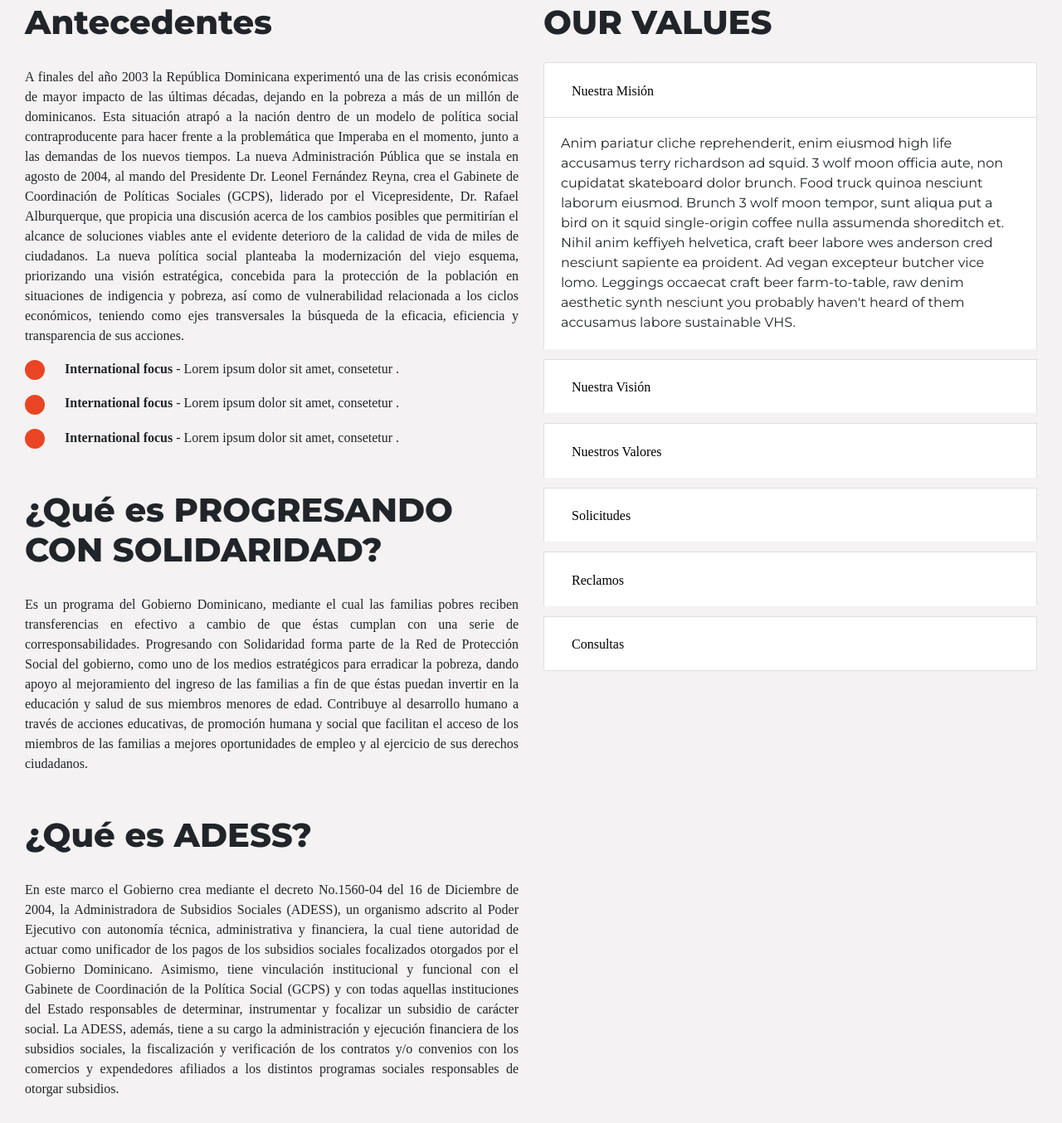
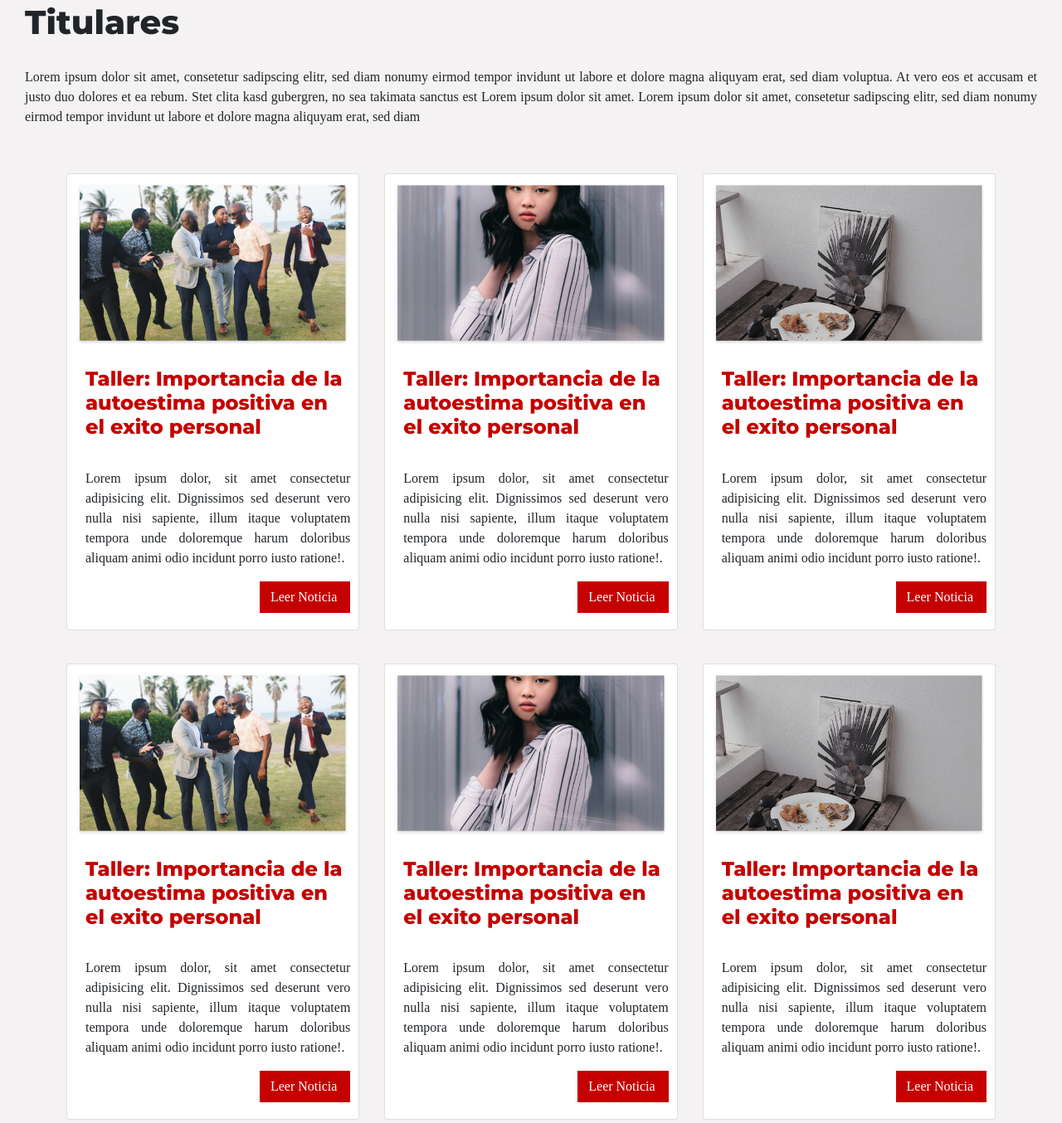
Before and after one commit to josuerosario07/punto-solidario, a plain HTML site: page noticias.html in a window 1280 px wide. Shown: the part 771-2125 px from the top of the page at 83% size. Drawn offline with Linux system fonts and the light colour scheme; a web font is replaced by a local one.

Commit message:
justify text cinthia

```diff
--- a/noticias.html
+++ b/noticias.html
@@ -55,7 +55,7 @@
                   <li class="nav-item ">
                      <a class="nav-link" href="index.html"><i class="fas fa-home"></i> INICIO <span class="sr-only">(current)</span></a>
                   </li>
-                  <li class="nav-item active">
+                  <li class="nav-item">
                      <a class="nav-link" href="nosotros.html"><i class="fas fa-users"></i> SOBRE NOSOTROS</a>
                   </li>
                   <li class="nav-item dropdown">
@@ -70,7 +70,7 @@
                         <a class="dropdown-item" href="#">SERVICIO EN LINEA</a>
                      </div>
                   </li>
-                  <li class="nav-item">
+                  <li class="nav-item active">
                      <a class="nav-link" href="noticias.html"><i class="far fa-newspaper"></i>  NOTICIAS</a>
                   </li>
                   <li class="nav-item dropdown">
@@ -90,133 +90,139 @@
       <!-- banner -->
       <section class="banner-preguntas">
          <div class="jumbotron">
-            <h1 class="display-4">
-               Acerca de <br>Nosotros
+            <h1 class="display-4">Nuestras
+               <br>Noticias
             </h1>
             <p class="lead">This is a simple hero unit, a simple jumbotron-style component for calling extra attention to featured content or information.</p>
             <a class="btn btn-primary btn-lg" href="#" role="button">Volver al Inicio</a>
          </div>
       </section>
       <!--values punto solidario  -->
-      <section class="values" id="values">
+      <section class="values values-preguntas titulares" id="values">
          <div class="container">
             <div class="row">
-               <div class="col-sm-12 col-md-12 col-lg-6">
+               <div class="col-sm-12 col-md-12">
                   <h3>
-                     Antecedentes
+                     Titulares
                   </h3>
-                  <p class="current">A finales del año 2003 la República Dominicana experimentó una de las crisis económicas de mayor impacto de las últimas décadas, dejando en la pobreza a más de un millón de dominicanos. Esta situación atrapó a la nación dentro de un modelo de política social contraproducente para hacer frente a la problemática que Imperaba en el momento, junto a las demandas de los nuevos tiempos. La nueva Administración Pública que se instala en agosto de 2004, al mando del Presidente Dr. Leonel Fernández Reyna, crea el Gabinete de Coordinación de Políticas Sociales (GCPS), liderado por el Vicepresidente, Dr. Rafael Alburquerque, que propicia una discusión acerca de los cambios posibles que permitirían el alcance de soluciones viables ante el evidente deterioro de la calidad de vida de miles de ciudadanos. La nueva política social planteaba la modernización del viejo esquema, priorizando una visión estratégica, concebida para la protección de la población en situaciones de indigencia y pobreza, así como de vulnerabilidad relacionada a los ciclos económicos, teniendo como ejes transversales la búsqueda de la eficacia, eficiencia y transparencia de sus acciones.</p>
-                  <p class="sub-info"><img src="assets/img/Ellipse.svg" alt=""> <span class="negrita">International focus</span> - Lorem ipsum dolor sit amet, consetetur .</p>
-                  <p class="sub-info"><img src="assets/img/Ellipse.svg" alt=""> <span class="negrita">International focus</span> - Lorem ipsum dolor sit amet, consetetur .</p>
-                  <p class="sub-info"><img src="assets/img/Ellipse.svg" alt=""> <span class="negrita">International focus</span> - Lorem ipsum dolor sit amet, consetetur .</p>
-                  <h3>
-                     ¿Qué es PROGRESANDO CON SOLIDARIDAD?
-                  </h3>
-                  <p class="current">Es un programa del Gobierno Dominicano, mediante el cual las familias pobres reciben transferencias en efectivo a cambio de que éstas cumplan con una serie de corresponsabilidades. Progresando con Solidaridad forma parte de la Red de Protección Social del gobierno, como uno de los medios estratégicos para erradicar la pobreza, dando apoyo al mejoramiento del ingreso de las familias a fin de que éstas puedan invertir en la educación y salud de sus miembros menores de edad. Contribuye al desarrollo humano a través de acciones educativas, de promoción humana y social que facilitan el acceso de los miembros de las familias a mejores oportunidades de empleo y al ejercicio de sus derechos ciudadanos.</p>
-                  <h3>
-                     ¿Qué es ADESS?
-                  </h3>
-                  <p class="current">En este marco el Gobierno crea mediante el decreto No.1560-04 del 16 de Diciembre de 2004, la Administradora de Subsidios Sociales (ADESS), un organismo adscrito al Poder Ejecutivo con autonomía técnica, administrativa y financiera, la cual tiene autoridad de actuar como unificador de los pagos de los subsidios sociales focalizados otorgados por el Gobierno Dominicano. Asimismo, tiene vinculación institucional y funcional con el Gabinete de Coordinación de la Política Social (GCPS) y con todas aquellas instituciones del Estado responsables de determinar, instrumentar y focalizar un subsidio de carácter social. La ADESS, además, tiene a su cargo la administración y ejecución financiera de los subsidios sociales, la fiscalización y verificación de los contratos y/o convenios con los comercios y expendedores afiliados a los distintos programas sociales responsables de otorgar subsidios.</p>
-                  <h3>
-                     ¿Qué es el SIUBEN?
-                  </h3>
-                  <p class="current">El Sistema Único de Beneficiarios (SIUBEN) es una institución del Gobierno Dominicano, adscrita al Gabinete de Coordinación de Políticas Sociales que funciona bajo la responsabilidad directa del Vicepresidente de la República, en su condición de Coordinador. El SIUBEN fue creado por disposición del Poder Ejecutivo mediante el decreto número 1073-04 del 31 de agosto del 2004. Es el principal instrumento de focalización de la política social utilizado por los programas sociales para hacer la selección de los hogares y/o personas beneficiarias de las acciones que ejecutan. Esta entidad es la responsable de crear y administrar la base de datos de hogares pobres de todo el país y el padrón de hogares elegibles a fin de asegurar su acceso a los beneficios que ofrecen distintos programas sociales y/o al otorgamiento de los subsidios monetarios que entrega el Gobierno. La principal función del Sistema Único de Beneficiarios (SIUBEN) es identificar, caracterizar, registrar y priorizar las familias en condición de pobreza que habitan en zonas geográficas identificadas en el Mapa de la Pobreza, y en zonas fuera del mismo, que resulten de interés para los fines de las políticas públicas.</p>
-               </div>
-               <div class="col-sm-12 col-md-12 col-lg-6">
-                  <h3>
-                     OUR VALUES
-                  </h3>
-                  <div class="accordion" id="accordionExample">
-                     <div class="card">
-                        <div class="card-header" id="headingOne">
-                           <h2 class="mb-0">
-                              <button class="btn btn-link" type="button" data-toggle="collapse" data-target="#collapseOne" aria-expanded="true" aria-controls="collapseOne">
-                              Nuestra Misión
-                              </button>
-                           </h2>
-                        </div>
-                        <div id="collapseOne" class="collapse show" aria-labelledby="headingOne" data-parent="#accordionExample">
-                           <div class="card-body">
-                              Anim pariatur cliche reprehenderit, enim eiusmod high life accusamus terry richardson ad squid. 3 wolf moon officia aute, non cupidatat skateboard dolor brunch. Food truck quinoa nesciunt laborum eiusmod. Brunch 3 wolf moon tempor, sunt aliqua put a bird on it squid single-origin coffee nulla assumenda shoreditch et. Nihil anim keffiyeh helvetica, craft beer labore wes anderson cred nesciunt sapiente ea proident. Ad vegan excepteur butcher vice lomo. Leggings occaecat craft beer farm-to-table, raw denim aesthetic synth nesciunt you probably haven't heard of them accusamus labore sustainable VHS.
+                  <p class="current">Lorem ipsum dolor sit amet, consetetur sadipscing elitr, sed diam nonumy eirmod tempor invidunt ut labore et dolore magna aliquyam erat, sed diam voluptua. At vero eos et accusam et justo duo dolores et ea rebum. Stet clita kasd gubergren, no sea takimata sanctus est Lorem ipsum dolor sit amet. Lorem ipsum dolor sit amet, consetetur sadipscing elitr, sed diam nonumy eirmod tempor invidunt ut labore et dolore magna aliquyam erat, sed diam</p>
                </div>
             </div>
          </div>
+      </section>
+      <section class="news news-container">
+         <div class="container">
+            <div class="row">
+               <div class="col-sm-12 col-md-6 col-lg-4">
                   <div class="card">
-                        <div class="card-header" id="headingTwo">
-                           <h2 class="mb-0">
-                              <button class="btn btn-link collapsed" type="button" data-toggle="collapse" data-target="#collapseTwo" aria-expanded="false" aria-controls="collapseTwo">
-                              Nuestra Visión
-                              </button>
-                           </h2>
-                        </div>
-                        <div id="collapseTwo" class="collapse" aria-labelledby="headingTwo" data-parent="#accordionExample">
-                           <div class="card-body">
-                              Anim pariatur cliche reprehenderit, enim eiusmod high life accusamus terry richardson ad squid. 3 wolf moon officia aute, non cupidatat skateboard dolor brunch. Food truck quinoa nesciunt laborum eiusmod. Brunch 3 wolf moon tempor, sunt aliqua put a bird on it squid single-origin coffee nulla assumenda shoreditch et. Nihil anim keffiyeh helvetica, craft beer labore wes anderson cred nesciunt sapiente ea proident. Ad vegan excepteur butcher vice lomo. Leggings occaecat craft beer farm-to-table, raw denim aesthetic synth nesciunt you probably haven't heard of them accusamus labore sustainable VHS.
+                     <a href="news-capatain.html"> <img src="assets/img/notice-1@2x.jpg" alt="" width="100%"></a>
+                     <a href="news-capatain.html">
+                        <h4>Taller: Importancia de la autoestima positiva en el exito personal</h4>
+                     </a>
+                     <p>Lorem ipsum dolor, sit amet consectetur adipisicing elit. Dignissimos sed deserunt vero nulla nisi sapiente, illum itaque voluptatem tempora unde doloremque harum doloribus aliquam animi odio incidunt porro iusto ratione!. </p>
+                     <div class="row ml-auto"><a class="btn btn-primary" href="news-capatain.html" role="button">Leer Noticia</a></div>
                   </div>
                </div>
-                     </div>
+               <div class="col-sm-12 col-md-6 col-lg-4">
                   <div class="card">
-                        <div class="card-header" id="headingThree">
-                           <h2 class="mb-0">
-                              <button class="btn btn-link collapsed" type="button" data-toggle="collapse" data-target="#collapseThree" aria-expanded="false" aria-controls="collapseThree">
-                              Nuestros Valores
-                              </button>
-                           </h2>
-                        </div>
-                        <div id="collapseThree" class="collapse" aria-labelledby="headingThree" data-parent="#accordionExample">
-                           <div class="card-body">
-                              Anim pariatur cliche reprehenderit, enim eiusmod high life accusamus terry richardson ad squid. 3 wolf moon officia aute, non cupidatat skateboard dolor brunch. Food truck quinoa nesciunt laborum eiusmod. Brunch 3 wolf moon tempor, sunt aliqua put a bird on it squid single-origin coffee nulla assumenda shoreditch et. Nihil anim keffiyeh helvetica, craft beer labore wes anderson cred nesciunt sapiente ea proident. Ad vegan excepteur butcher vice lomo. Leggings occaecat craft beer farm-to-table, raw denim aesthetic synth nesciunt you probably haven't heard of them accusamus labore sustainable VHS.
+                     <a href="news-capatain.html"><img src="assets/img/notie-3@2x.jpg" alt="" width="100%"></a>
+                     <a href="news-capatain.html">
+                        <h4>Taller: Importancia de la autoestima positiva en el exito personal</h4>
+                     </a>
+                     <p>Lorem ipsum dolor, sit amet consectetur adipisicing elit. Dignissimos sed deserunt vero nulla nisi sapiente, illum itaque voluptatem tempora unde doloremque harum doloribus aliquam animi odio incidunt porro iusto ratione!. </p>
+                     <div class="row ml-auto"><a class="btn btn-primary" href="news-capatain.html" role="button">Leer Noticia</a></div>
                   </div>
                </div>
-                     </div>
+               <div class="col-sm-12 col-md-6 col-lg-4">
                   <div class="card">
-                        <div class="card-header" id="headingFour">
-                           <h2 class="mb-0">
-                              <button class="btn btn-link collapsed" type="button" data-toggle="collapse" data-target="#collapseFour" aria-expanded="false" aria-controls="collapseFour">
-                              Solicitudes
-                              </button>
-                           </h2>
-                        </div>
-                        <div id="collapseFour" class="collapse" aria-labelledby="headingFour" data-parent="#accordionExample">
-                           <div class="card-body">
-                              Anim pariatur cliche reprehenderit, enim eiusmod high life accusamus terry richardson ad squid. 3 wolf moon officia aute, non cupidatat skateboard dolor brunch. Food truck quinoa nesciunt laborum eiusmod. Brunch 3 wolf moon tempor, sunt aliqua put a bird on it squid single-origin coffee nulla assumenda shoreditch et. Nihil anim keffiyeh helvetica, craft beer labore wes anderson cred nesciunt sapiente ea proident. Ad vegan excepteur butcher vice lomo. Leggings occaecat craft beer farm-to-table, raw denim aesthetic synth nesciunt you probably haven't heard of them accusamus labore sustainable VHS.
+                     <a href="news-capatain.html"><img src="assets/img/notice-2@2x.jpg" alt="" width="100%"></a>
+                     <a href="news-capatain.html">
+                        <h4>Taller: Importancia de la autoestima positiva en el exito personal</h4>
+                     </a>
+                     <p>Lorem ipsum dolor, sit amet consectetur adipisicing elit. Dignissimos sed deserunt vero nulla nisi sapiente, illum itaque voluptatem tempora unde doloremque harum doloribus aliquam animi odio incidunt porro iusto ratione!. </p>
+                     <div class="row ml-auto"><a class="btn btn-primary" href="news-capatain.html" role="button">Leer Noticia</a></div>
                   </div>
                </div>
-                     </div>
+               <div class="col-sm-12 col-md-6 col-lg-4">
                   <div class="card">
-                        <div class="card-header" id="headingFive">
-                           <h2 class="mb-0">
-                              <button class="btn btn-link collapsed" type="button" data-toggle="collapse" data-target="#collapseFive" aria-expanded="false" aria-controls="collapseFive">
-                              Reclamos
-                              </button>
-                           </h2>
-                        </div>
-                        <div id="collapseFive" class="collapse" aria-labelledby="headingFive" data-parent="#accordionExample">
-                           <div class="card-body">
-                              Anim pariatur cliche reprehenderit, enim eiusmod high life accusamus terry richardson ad squid. 3 wolf moon officia aute, non cupidatat skateboard dolor brunch. Food truck quinoa nesciunt laborum eiusmod. Brunch 3 wolf moon tempor, sunt aliqua put a bird on it squid single-origin coffee nulla assumenda shoreditch et. Nihil anim keffiyeh helvetica, craft beer labore wes anderson cred nesciunt sapiente ea proident. Ad vegan excepteur butcher vice lomo. Leggings occaecat craft beer farm-to-table, raw denim aesthetic synth nesciunt you probably haven't heard of them accusamus labore sustainable VHS.
+                     <a href="news-capatain.html"> <img src="assets/img/notice-1@2x.jpg" alt="" width="100%"></a>
+                     <a href="news-capatain.html">
+                        <h4>Taller: Importancia de la autoestima positiva en el exito personal</h4>
+                     </a>
+                     <p>Lorem ipsum dolor, sit amet consectetur adipisicing elit. Dignissimos sed deserunt vero nulla nisi sapiente, illum itaque voluptatem tempora unde doloremque harum doloribus aliquam animi odio incidunt porro iusto ratione!. </p>
+                     <div class="row ml-auto"><a class="btn btn-primary" href="news-capatain.html" role="button">Leer Noticia</a></div>
                   </div>
                </div>
-                     </div>
+               <div class="col-sm-12 col-md-6 col-lg-4">
                   <div class="card">
-                        <div class="card-header" id="headingSix">
-                           <h2 class="mb-0">
-                              <button class="btn btn-link collapsed" type="button" data-toggle="collapse" data-target="#collapseSix" aria-expanded="false" aria-controls="collapseSix">
-                              Consultas
-                              </button>
-                           </h2>
-                        </div>
-                        <div id="collapseSix" class="collapse" aria-labelledby="headingSix" data-parent="#accordionExample">
-                           <div class="card-body">
-                              Anim pariatur cliche reprehenderit, enim eiusmod high life accusamus terry richardson ad squid. 3 wolf moon officia aute, non cupidatat skateboard dolor brunch. Food truck quinoa nesciunt laborum eiusmod. Brunch 3 wolf moon tempor, sunt aliqua put a bird on it squid single-origin coffee nulla assumenda shoreditch et. Nihil anim keffiyeh helvetica, craft beer labore wes anderson cred nesciunt sapiente ea proident. Ad vegan excepteur butcher vice lomo. Leggings occaecat craft beer farm-to-table, raw denim aesthetic synth nesciunt you probably haven't heard of them accusamus labore sustainable VHS.
+                     <a href="news-capatain.html"><img src="assets/img/notie-3@2x.jpg" alt="" width="100%"></a>
+                     <a href="news-capatain.html">
+                        <h4>Taller: Importancia de la autoestima positiva en el exito personal</h4>
+                     </a>
+                     <p>Lorem ipsum dolor, sit amet consectetur adipisicing elit. Dignissimos sed deserunt vero nulla nisi sapiente, illum itaque voluptatem tempora unde doloremque harum doloribus aliquam animi odio incidunt porro iusto ratione!. </p>
+                     <div class="row ml-auto"><a class="btn btn-primary" href="news-capatain.html" role="button">Leer Noticia</a></div>
                   </div>
                </div>
+               <div class="col-sm-12 col-md-6 col-lg-4">
+                  <div class="card">
+                     <a href="news-capatain.html"><img src="assets/img/notice-2@2x.jpg" alt="" width="100%"></a>
+                     <a href="news-capatain.html">
+                        <h4>Taller: Importancia de la autoestima positiva en el exito personal</h4>
+                     </a>
+                     <p>Lorem ipsum dolor, sit amet consectetur adipisicing elit. Dignissimos sed deserunt vero nulla nisi sapiente, illum itaque voluptatem tempora unde doloremque harum doloribus aliquam animi odio incidunt porro iusto ratione!. </p>
+                     <div class="row ml-auto"><a class="btn btn-primary" href="news-capatain.html" role="button">Leer Noticia</a></div>
                   </div>
+               </div>
+               <div class="col-sm-12 col-md-6 col-lg-4">
+                  <div class="card">
+                     <a href="news-capatain.html"> <img src="assets/img/notice-1@2x.jpg" alt="" width="100%"></a>
+                     <a href="news-capatain.html">
+                        <h4>Taller: Importancia de la autoestima positiva en el exito personal</h4>
+                     </a>
+                     <p>Lorem ipsum dolor, sit amet consectetur adipisicing elit. Dignissimos sed deserunt vero nulla nisi sapiente, illum itaque voluptatem tempora unde doloremque harum doloribus aliquam animi odio incidunt porro iusto ratione!. </p>
+                     <div class="row ml-auto"><a class="btn btn-primary" href="news-capatain.html" role="button">Leer Noticia</a></div>
+                  </div>
+               </div>
+               <div class="col-sm-12 col-md-6 col-lg-4">
+                  <div class="card">
+                     <a href="news-capatain.html"><img src="assets/img/notie-3@2x.jpg" alt="" width="100%"></a>
+                     <a href="news-capatain.html">
+                        <h4>Taller: Importancia de la autoestima positiva en el exito personal</h4>
+                     </a>
+                     <p>Lorem ipsum dolor, sit amet consectetur adipisicing elit. Dignissimos sed deserunt vero nulla nisi sapiente, illum itaque voluptatem tempora unde doloremque harum doloribus aliquam animi odio incidunt porro iusto ratione!. </p>
+                     <div class="row ml-auto"><a class="btn btn-primary" href="news-capatain.html" role="button">Leer Noticia</a></div>
+                  </div>
+               </div>
+               <div class="col-sm-12 col-md-6 col-lg-4">
+                  <div class="card">
+                     <a href="news-capatain.html"><img src="assets/img/notice-2@2x.jpg" alt="" width="100%"></a>
+                     <a href="news-capatain.html">
+                        <h4>Taller: Importancia de la autoestima positiva en el exito personal</h4>
+                     </a>
+                     <p>Lorem ipsum dolor, sit amet consectetur adipisicing elit. Dignissimos sed deserunt vero nulla nisi sapiente, illum itaque voluptatem tempora unde doloremque harum doloribus aliquam animi odio incidunt porro iusto ratione!. </p>
+                     <div class="row ml-auto"><a class="btn btn-primary" href="news-capatain.html" role="button">Leer Noticia</a></div>
                   </div>
                </div>
             </div>
          </div>
       </section>
-      <!-- contacto -->
+      <nav aria-label="Page navigation example " id="pagination-news">
+         <ul class="pagination justify-content-center">
+            <li class="page-item">
+               <a class="page-link" href="#" aria-label="Previous">
+               <span aria-hidden="true">&laquo;</span>
+               </a>
+            </li>
+            <li class="page-item active"><a class="page-link" href="#">1</a></li>
+            <li class="page-item"><a class="page-link" href="#">2</a></li>
+            <li class="page-item"><a class="page-link" href="#">3</a></li>
+            <li class="page-item">
+               <a class="page-link" href="#" aria-label="Next">
+               <span aria-hidden="true">&raquo;</span>
+               </a>
+            </li>
+         </ul>
+      </nav>
       <section class="interes">
          <h3 class="text-center mt-5">INSTITUCIONES RELACIONADAS</h3>
          <div class="divider"></div>
--- a/scss/style.scss
+++ b/scss/style.scss
@@ -373,6 +373,7 @@
     }
     p{
     padding-left: 12px;
+    text-align: justify;
     }
     a{
     text-decoration: none;
@@ -637,6 +638,7 @@
     margin-top: -30px;
     .accordion{
     margin-top: 50px;
+    // text-align: justify !important;
     .card-header{
     min-height: 88px !important;
     }
```
Also changed, not shown: nosotros.html (+6 -6 lines), css/style.css, 1 other file. Lines whose indentation alone changed are shown as unchanged.
